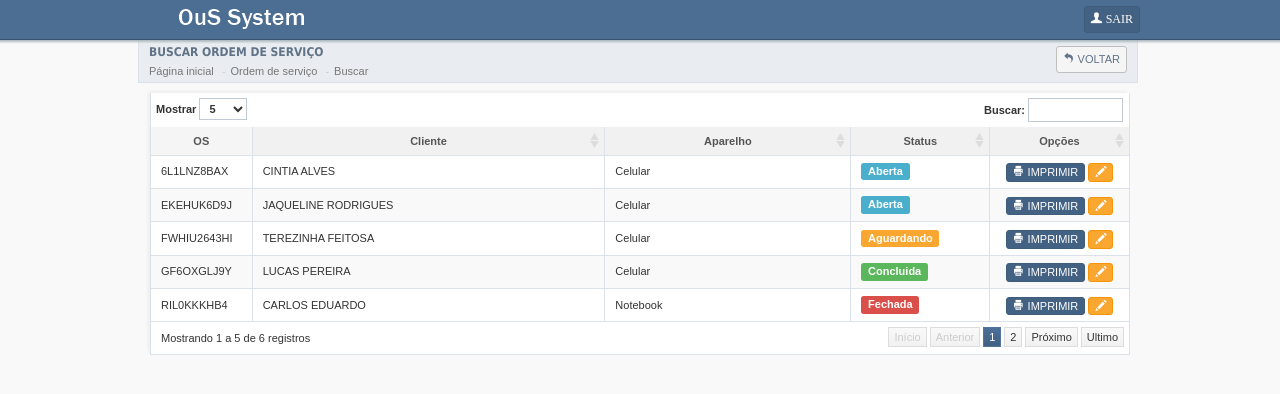
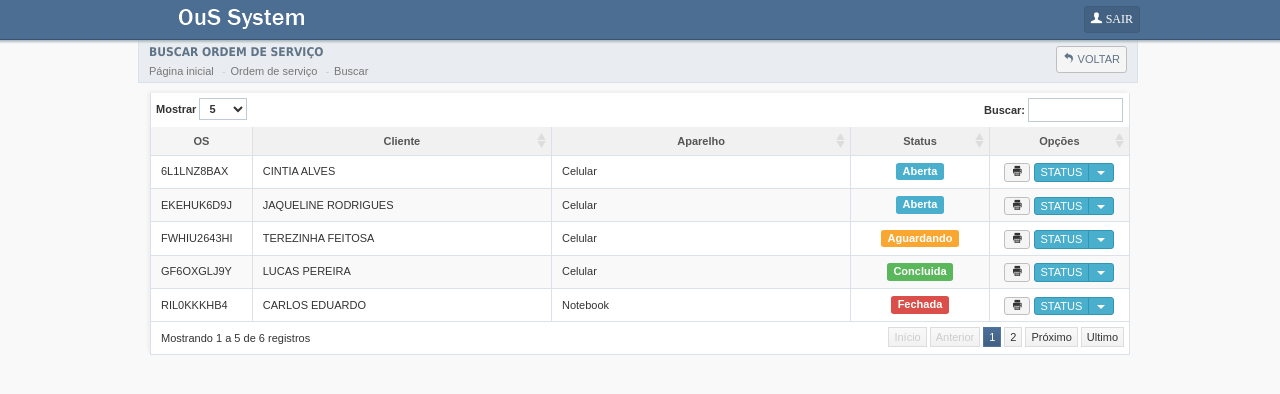
Before and after one commit to VoidUFC/OuS, a PHP site: page /buscar_os.php in a window 1280 px wide. Shown: the top 394 px of the page. Run offline with PHP 8.4, Linux system fonts and the light colour scheme; the visitor is signed in with stand-in values (Sample User, id 1); data comes from the database, SQL or seed files in the repository.

Commit message:
Update buscar_os.php

```diff
--- a/Projeto/buscar_os.php
+++ b/Projeto/buscar_os.php
@@ -117,7 +117,7 @@
                                             <thead>
                                                 <tr>
                                                     <th width="10%"><center>OS</center></th>
-                                                    <th width="35%"><center>Cliente</center></th>
+                                                    <th width="30%"><center>Cliente</center></th>
                                                     <th width="10" ><center>Aparelho</center></th>
                                                     <th width="15%"><center>Status</center></th>
                                                     <th width="15%"><center>Opções</center></th>
@@ -134,16 +134,25 @@
                                                     <td><?php echo $row_list['os_numero'];?></td>
                                                     <td><?php echo $row_list['os_nome_do_cliente'];?></td>
                                                     <td><?php echo $row_list['os_aparelho'];?></td>
-                                                    <td><?php
+                                                    <td><center><?php
                              if( utf8_encode($row_list['os_status']) == 'Aberta')    {echo('<span  class="label label-info">Aberta</span>');}
                              if(utf8_encode($row_list['os_status']) == 'Fechada')   {echo('<span  class="label label-danger">Fechada</span>');}
                              if(utf8_encode($row_list['os_status']) == 'Concluida') {echo('<span  class="label label-success">Concluida</span>');}
                              if(utf8_encode($row_list['os_status']) == 'Aguardando'){echo('<span  class="label label-warning">Aguardando</span>');}
                              if(utf8_encode($row_list['os_status']) == 'Orçamento') {echo('<span  class="label label-default">Orçamento</span>');}
-                                            ?></td>
+                                            ?></center></td>
                                                     <td><center>
-                                                       <a target="_blank" href="imprimir.php?os=<?php echo $row_list['os_numero'];?>" class="btn btn-primary btn-xs" type="button"><i class="i-printer"></i> IMPRIMIR </a>
-                                                        <a href="os.php?id=<?php echo $row_list['os_numero'];?>" class="btn btn-warning btn-xs" type="button"><span class="glyphicon glyphicon-pencil"></span></a>
+                                                       <a target="_blank" href="imprimir.php?os=<?php echo $row_list['os_numero'];?>" class="btn btn-default btn-xs" type="button"><i class="i-printer"></i> </a>
+                                                        <div class="btn-group">
+                                                    <button class="btn btn-info btn-xs">STATUS</button>
+                                                    <button class="btn btn-info dropdown-toggle btn-xs" data-toggle="dropdown" aria-expanded="false"><span class="caret"></span></button>
+                                                      <ul class="dropdown-menu">
+                                                        <li><a href="#">Aberta</a></li>
+                                                        <li><a href="#">Aguardando</a></li>
+                                                        <li><a href="#">Orçamento</a></li>
+                                                        <li><a href="#">Fechada</a></li>
+                                                        </ul>
+                                                        </div>
                                                    </center></td>
                                                 </tr>
                                               <?php } ?>
```
